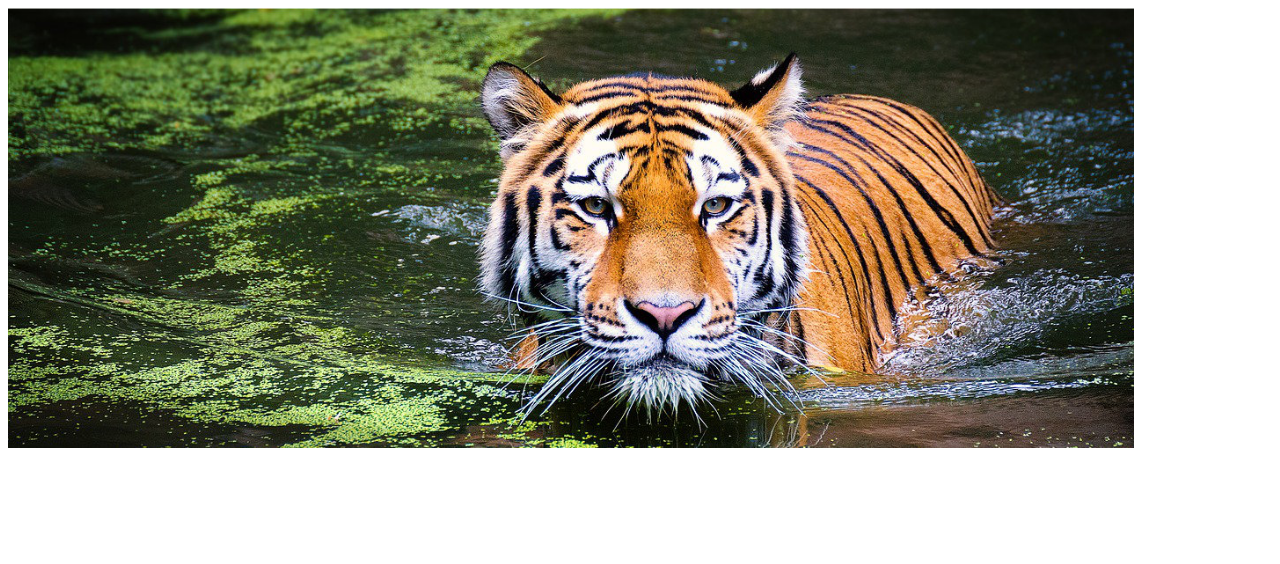
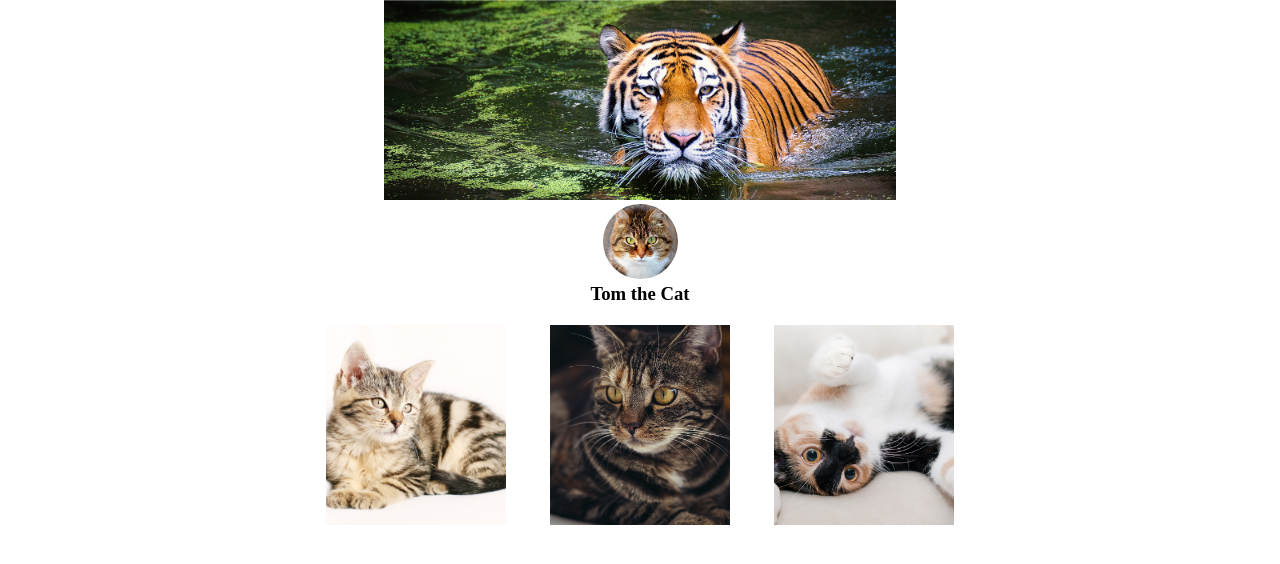
Before and after one commit to shaquonkelley/responsive-images-walkthrough, a plain HTML site: page version-2/index.html in a window 1280 px wide. Drawn offline with Linux system fonts and the light colour scheme.

Commit message:
updated version 2

```diff
--- a/version-1/styles.css
+++ b/version-1/styles.css
@@ -1,7 +1,7 @@
 * {
     margin: 0;
     padding: 0;
-    box-sizing:  border-box;
+    box-sizing: border-box;
 }
 
 /* overall layout styles */
@@ -28,7 +28,6 @@ section{
 
 .hero{
     width:100%;
-
 }
 
 .hero > img {
--- a/version-2/index.html
+++ b/version-2/index.html
@@ -7,14 +7,36 @@
     <link rel="stylesheet" href="style.css">
 </head>
 <body>
-    <header>
+    <header class="header">
         <div class="hero-pic-container">
-            <picture>
-                <source media="(min-width: 550px)" srcset="../images/hero-big.jpg">
-                <source media="(min-width: 320px)" srcset="../images/hero-small.jpg">
-                <img src="../images/hero-large.jpg" alt="">
+            <!-- Hero Picture -->
+            <picture class="hero">
+                <source media="(min-width: 550px)" srcset="images/hero-big.jpg">
+                <source media="(min-width: 320px)" srcset="images/hero-small.jpg">
+                <img src="./images/hero-big.jpg">
             </picture>
         </div>
+        <!-- Profile Picture -->
+        <div class="profile-pic-container">
+            <img src="./images/profile.png">
+        </div>
+        <h3>Tom the Cat</h3>
+
     </header>
+    <main class="main">
+        <!-- main -->
+        <div class="gallery-pic cat-1">
+            <img src="./images/cat-1.jpg" alt="">
+        </div>
+        <div class="gallery-pic cat-2">
+            <img src="./images/cat-2.jpg" alt="">
+        </div>
+        <div class="gallery-pic cat-3">
+            <img src="./images/cat-3.jpg" alt="">
+        </div>
+
+
+    </main>
+
 </body>
 </html>
--- a/version-2/style.css
+++ b/version-2/style.css
@@ -1,11 +1,82 @@
-.hero-pic-container {
+/* Base styles */
+* {
+    margin: 0;
+    padding: 0;
+    box-sizing: border-box;
+}
+
+body{
+    width: 100%;
+    display: flex;
+    flex-direction: column;
+    align-items: center;
+}
+
+img {
     width: 100%;
 }
 
-img{
-    width: ;
+/* Layout styles */
+
+.header {
+    display: flex;
+    flex-direction: column;
+    align-items: center;
+    width: 80%;
 }
-.hero-pic-container img {
-    height: 55vh;
-    object-fit: contain;
+
+.main {
+    display: flex;
+    flex-direction: column;
+    align-items: center;
 }
+
+
+/* block styles */
+
+.hero img{
+    object-fit: cover;
+    height: 25vh;
+}
+
+.profile-pic-container {
+    width: 75px;
+}
+
+.profile-pic-container img {
+    border-radius: 50%;
+}
+
+.gallery-pic {
+    width: 30%;
+    max-width: 60%;
+    min-width: 150px;
+    height: 200px;
+    margin-top: 20px;
+    display: flex;
+    /* display: block; */
+}
+
+.gallery-pic img {
+    width: 100%;
+    object-fit: cover;
+}
+
+/* Tablet --------------------------------------> */
+
+@media(min-width: 500px){
+    .main{
+        flex-direction: row;
+        justify-content: space-evenly;
+    }
+    .gallery-pic {
+        width: 25%;
+    }
+}
+
+/* Desktop -------------------------------------> */
+
+@media (min-width: 850px) {
+    /* desktop styles go here */
+
+}
```
Also changed, not shown: version-1/index.html (+0 -2 lines).
